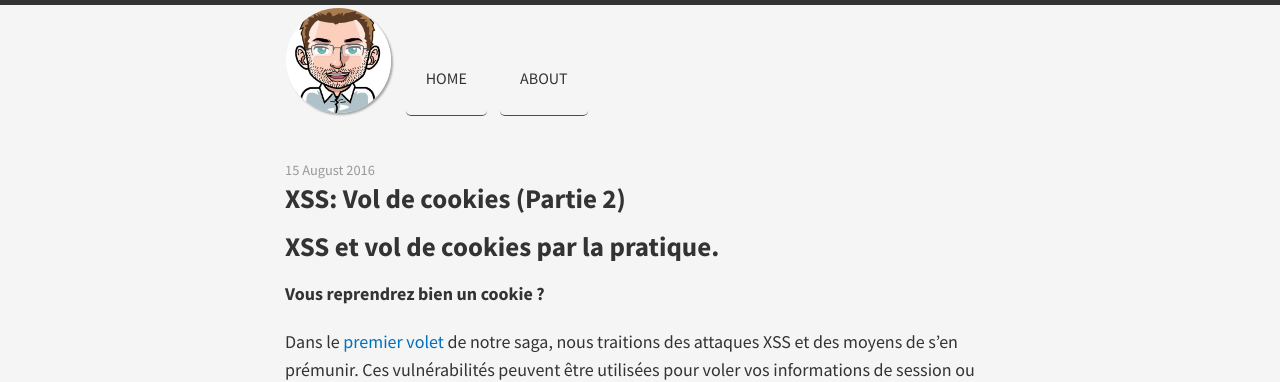
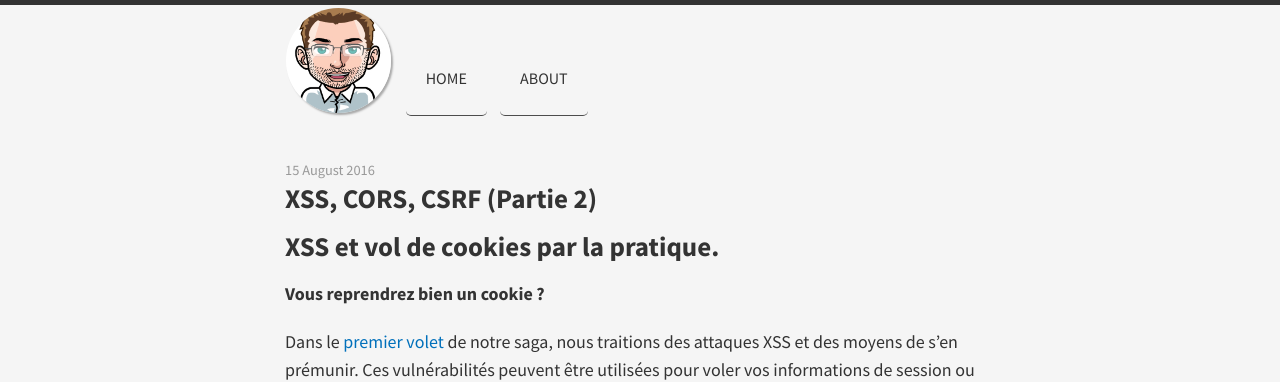
Before and after one commit to phackt/phackt.github.io, a Jekyll site: the page built from _posts/2016-08-15-xss-cors-csrf-partie-2-xss-cookies-session.markdown, in a window 1280 px wide and 900 px high. Shown: the top 382 px of the window. Built offline with Jekyll 4.4.1, drawn with Linux system fonts in a browser that asks for light colours; nearby versions of some CDN libraries; comment, search, counter and statistics services are not loaded; some of the changed text lies outside the part shown.

Commit message:
Update 2016-08-15-xss-cors-csrf-partie-2-xss-cookies-session.markdown

````diff
--- a/_posts/2016-08-15-xss-cors-csrf-partie-2-xss-cookies-session.markdown
+++ b/_posts/2016-08-15-xss-cors-csrf-partie-2-xss-cookies-session.markdown
@@ -1,6 +1,6 @@
 ---
 layout: post
-title:  "XSS: Vol de cookies (Partie 2)"
+title:  "XSS, CORS, CSRF (Partie 2)"
 date:   2016-08-15
 categories: web
 ---
@@ -140,9 +140,6 @@ Imaginez que vous surfiez sur un site frauduleux qui puisse soumettre à votre i
 
 A très bientôt et surtout...
 
-```
-Keep the positive attitude ;) !
-```
 <br />
 <br />
 Références:
````
